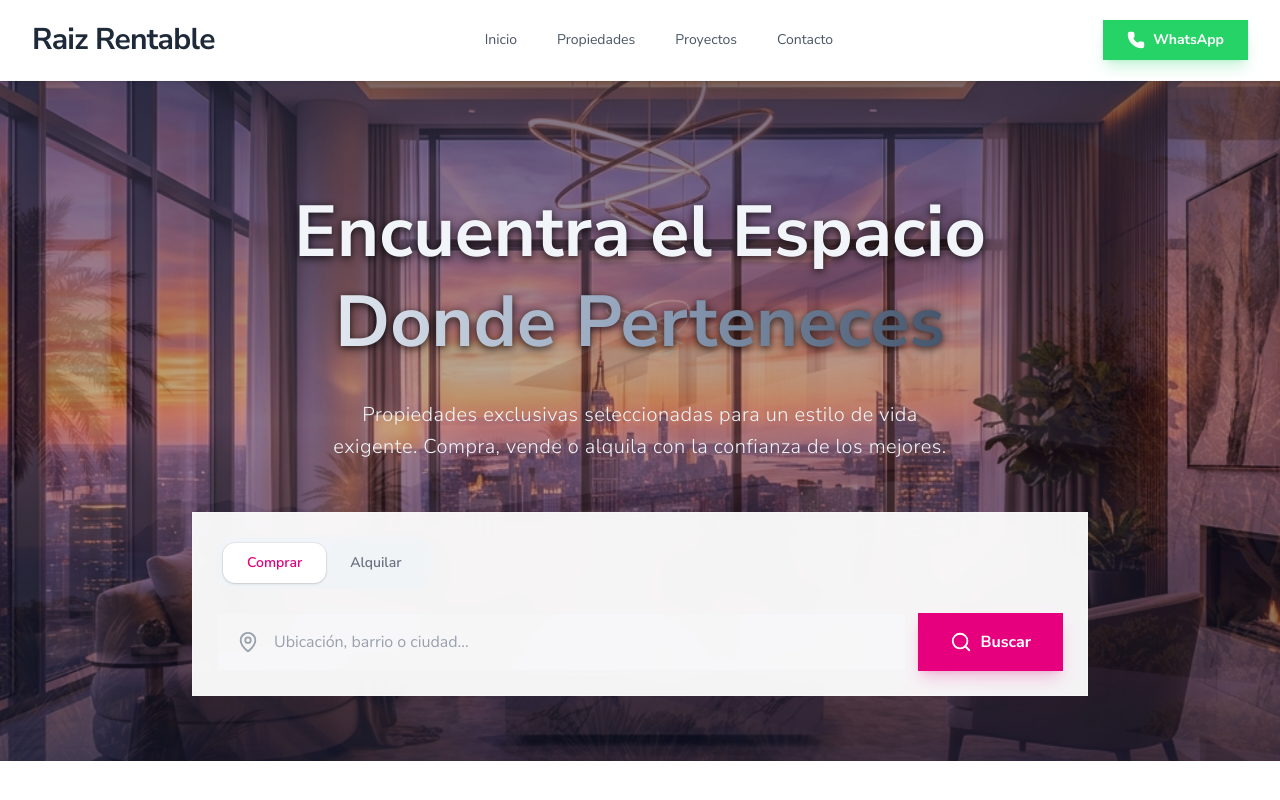
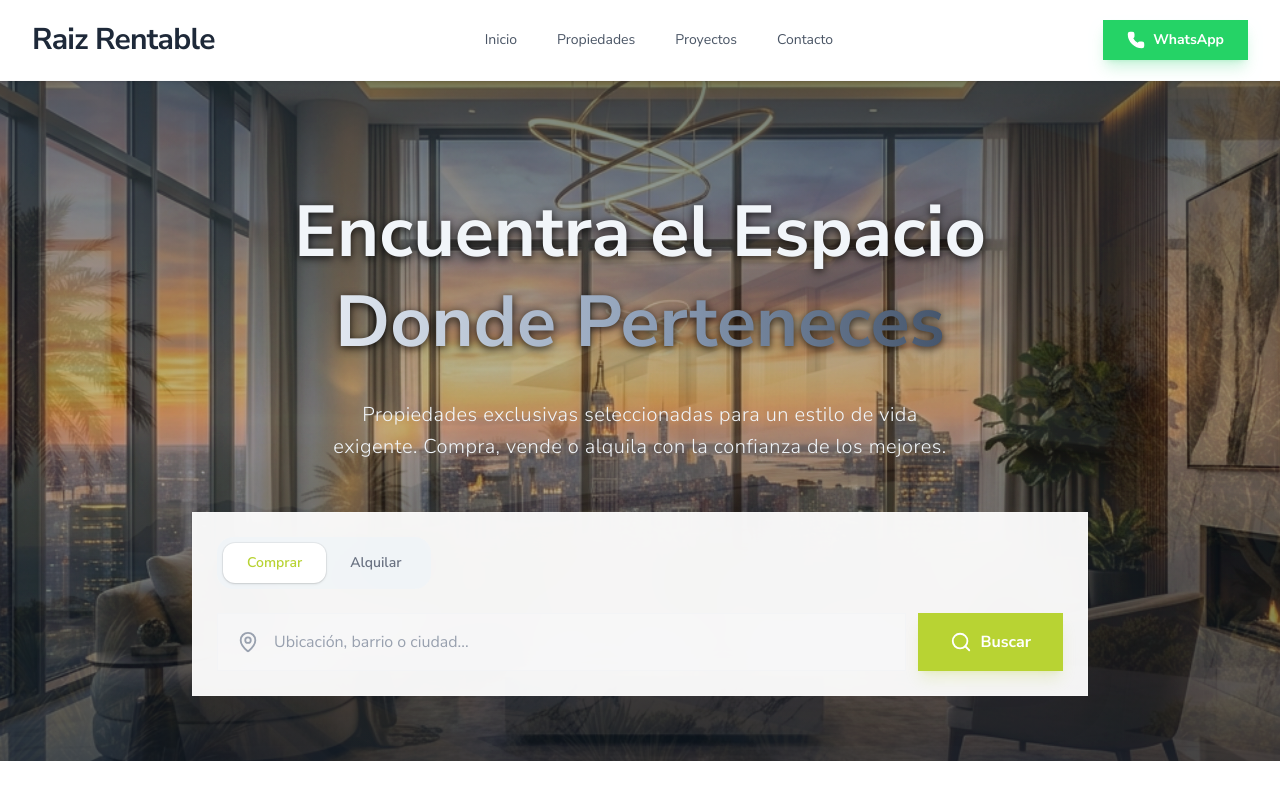
Before and after one commit to rrychs1/real-estate-web, a Next.js app in the folder real-estate-web/: page / in a window 1280 px wide. Shown: the top 800 px of the page. Built offline with nearby package versions, Linux system fonts and the light colour scheme.

Commit message:
Update branding to match Idealista (Green/Magenta + Sans-serif)

```diff
--- a/real-estate-web/src/app/globals.css
+++ b/real-estate-web/src/app/globals.css
@@ -1,16 +1,22 @@
 @import "tailwindcss";
 
 @theme {
-  /* Fotocasa Brand Colors */
-  --color-primary: #e6007e; /* Magenta */
-  --color-secondary: #1e2c3a; /* Deep Blue */
-  --color-background: #ffffff; /* Clean White */
+  /* Idealista Brand Colors */
+  --color-primary: #B8D333;
+  /* Idealista Green */
+  --color-secondary: #BD1765;
+  /* Idealista Magenta */
+  --color-background: #ffffff;
+  /* Clean White */
 
-  --color-text-main: #1e2c3a; /* Deep Blue for main text */
-  --color-text-muted: #5e6d7a; /* Muted blue-grey */
+  --color-text-main: #1e2c3a;
+  /* Deep Blue for main text */
+  --color-text-muted: #5e6d7a;
+  /* Muted blue-grey */
 
   --font-sans: 'Nunito Sans', system-ui, sans-serif;
-  --font-serif: 'Nunito Sans', system-ui, sans-serif; /* Unify to sans for portal look */
+  --font-serif: 'Nunito Sans', system-ui, sans-serif;
+  /* Unify to sans for portal look */
 
   /* Animations */
   --animate-fade-in-up: fadeInUp 0.8s ease-out forwards;
```
